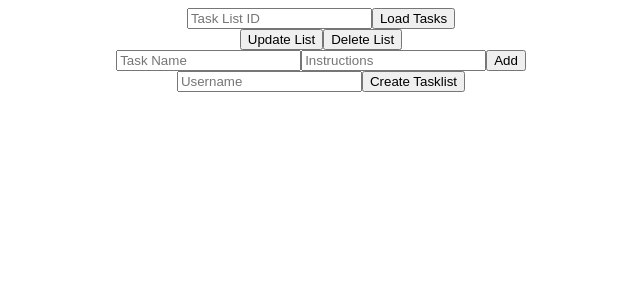
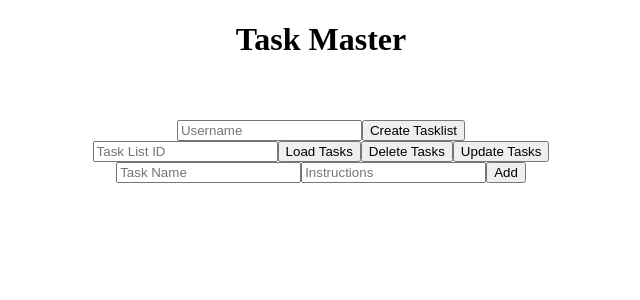
Before and after one commit to kv2461/task-master-mern, a React (Create React App) app in the folder client/: page / in a window 1280 px wide. Shown: the top 300 px of the page, without its empty margins (319-959 px from the left). Built offline with nearby package versions, Linux system fonts and the light colour scheme.

Commit message:
started styling, added an automatic id fill when user is created

```diff
--- a/client/public/index.html
+++ b/client/public/index.html
@@ -24,7 +24,7 @@
       work correctly both with client-side routing and a non-root public URL.
       Learn how to configure a non-root public URL by running `npm run build`.
     -->
-    <title>React App</title>
+    <title>Task Master</title>
   </head>
   <body>
     <noscript>You need to enable JavaScript to run this app.</noscript>
--- a/client/src/App.css
+++ b/client/src/App.css
@@ -1,38 +1,12 @@
-.App {
-  text-align: center;
+body {
+  box-sizing: border-box;
+  margin: 0;
+  padding: 0;
 }
 
-.App-logo {
-  height: 40vmin;
-  pointer-events: none;
-}
-
-@media (prefers-reduced-motion: no-preference) {
-  .App-logo {
-    animation: App-logo-spin infinite 20s linear;
-  }
-}
-
-.App-header {
-  background-color: #282c34;
-  min-height: 100vh;
+.App {
   display: flex;
   flex-direction: column;
+  justify-content: center;
   align-items: center;
-  justify-content: center;
-  font-size: calc(10px + 2vmin);
-  color: white;
 }
-
-.App-link {
-  color: #61dafb;
-}
-
-@keyframes App-logo-spin {
-  from {
-    transform: rotate(0deg);
-  }
-  to {
-    transform: rotate(360deg);
-  }
-}
--- a/client/src/App.js
+++ b/client/src/App.js
@@ -75,6 +75,7 @@ function App() {
     }).then((response)=>{
       alert('User Created');
       setIdDisplay(`http://localhost:3000/?id=${response.data._id}`);
+      setTaskToLoad(response.data._id)
     })
   }
 
@@ -134,14 +135,20 @@ function App() {
   return (
     <div className="App">
 
+      <h1>Task Master</h1>
+      <h2>{idDisplay?<h2>URL: {idDisplay}</h2>:null}</h2>
+      <CreateTask
+        username={username}
+        handleSetUserName={(e)=>{setUsername(e.target.value)}}
+        handleCreateTasks={createTasks}
+      />
       <LoadTask
         handleTaskToLoad={(e)=>{setTaskToLoad(e.target.value)}}
         loadTaskValue = {taskToLoad}
         handleLoadTask={loadTask}
+        handleUpdateTasks={()=>updateTasks(taskToLoad)}
+        handleDeleteTasks={()=>deleteTasks(taskToLoad)}
       />
-
-      <button type='button' onClick={()=>updateTasks(taskToLoad)}>Update List</button>
-      <button type='button' onClick={()=>deleteTasks(taskToLoad)}>Delete List</button>
 
       <TaskInput
         taskNameValue={taskName}
@@ -157,13 +164,6 @@ function App() {
 
       {taskElements}
 
-      <CreateTask
-        username={username}
-        handleSetUserName={(e)=>{setUsername(e.target.value)}}
-        handleCreateTasks={createTasks}
-        idDisplay={idDisplay}
-      />
-
     </div>
 
   );
--- a/client/src/Components/CreateTask.js
+++ b/client/src/Components/CreateTask.js
@@ -1,6 +1,6 @@
 import React from 'react';
 
-export default function CreateTask({username, handleSetUserName, handleCreateTasks, idDisplay}) {
+export default function CreateTask({username, handleSetUserName, handleCreateTasks}) {
     return(
         <div>
         <input
@@ -10,7 +10,6 @@ export default function CreateTask({username, handleSetUserName, handleCreateTas
           onChange={handleSetUserName}
         />
         <button type='button' onClick={handleCreateTasks}>Create Tasklist</button>
-        <h2>{idDisplay?<h2>URL: {idDisplay}</h2>:null}</h2>
       </div>
     )
 }
--- a/client/src/Components/LoadTask.js
+++ b/client/src/Components/LoadTask.js
@@ -1,6 +1,6 @@
 import React from 'react';
 
-export default function LoadTask({handleTaskToLoad,handleLoadTask,loadTaskValue}) {
+export default function LoadTask({handleTaskToLoad,handleLoadTask,loadTaskValue,handleDeleteTasks,handleUpdateTasks}) {
 
     return(
     <div className='loadTasks'>
@@ -11,6 +11,8 @@ export default function LoadTask({handleTaskToLoad,handleLoadTask,loadTaskValue}
           onChange={handleTaskToLoad}
         />
         <button type='button' onClick={handleLoadTask}>Load Tasks</button>
+        <button type='button' onClick={handleDeleteTasks}>Delete Tasks</button>
+        <button type='button' onClick={handleUpdateTasks}>Update Tasks</button>
       </div>
     )
 }
```
